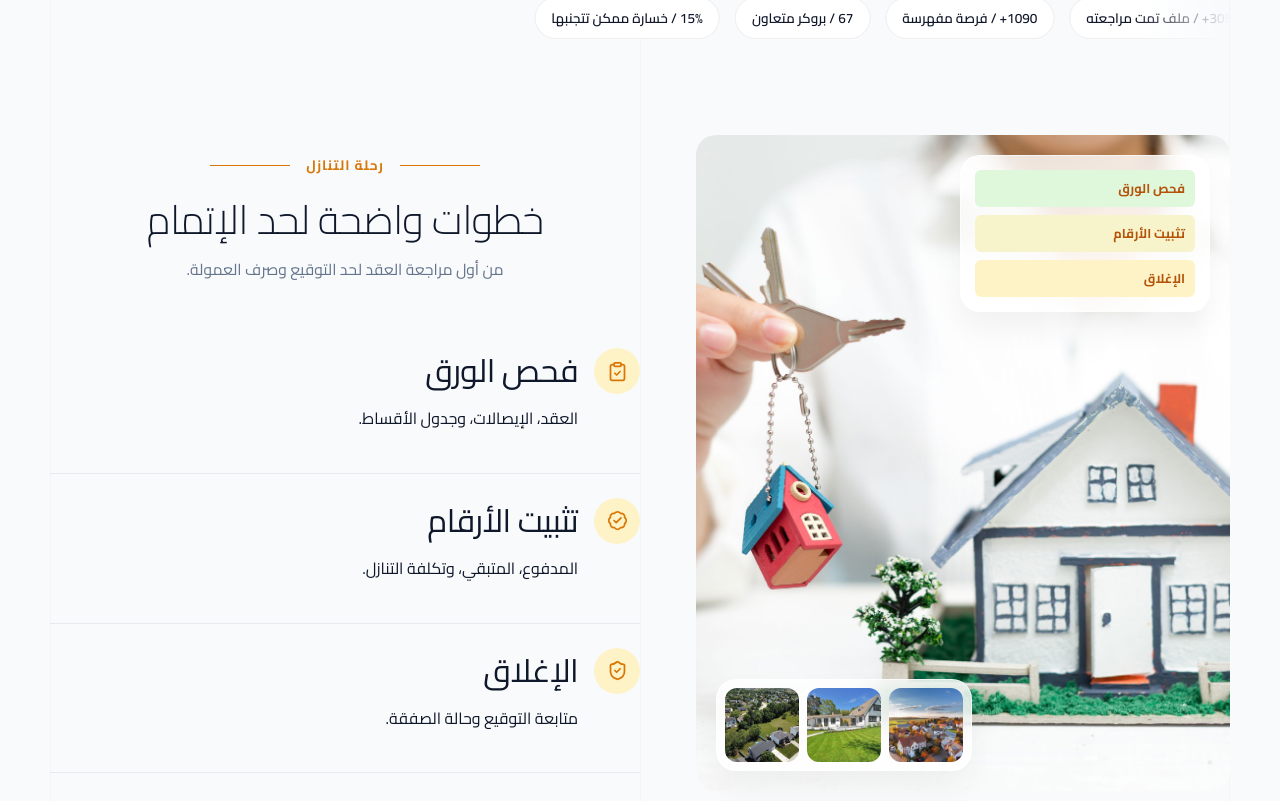
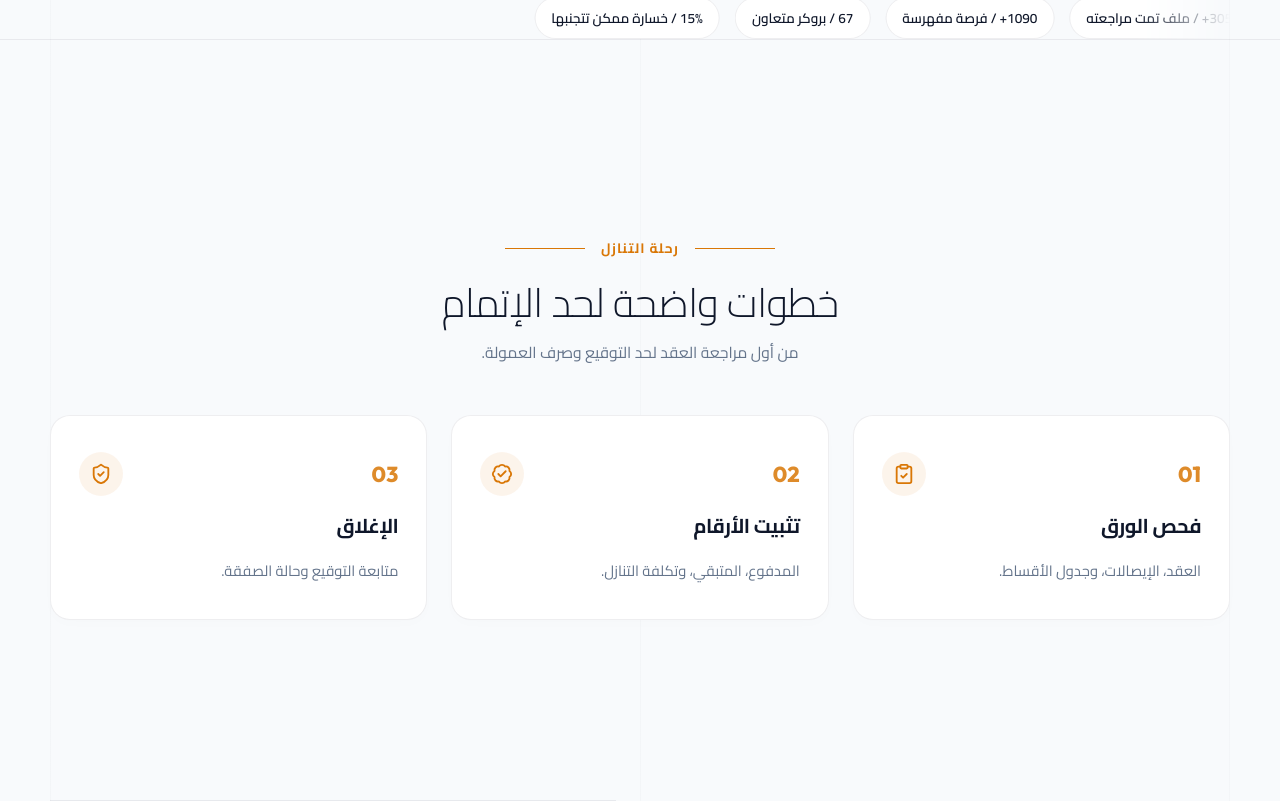
Before and after one commit to osamaaaaaaaaa/safqa_nawy, a React (Vite) app: page / in a window 1280 px wide. Shown: the part 7427-8228 px from the top of the page. Built offline with nearby package versions, Linux system fonts and the light colour scheme.

Commit message:
refactor: remove large image from process section and design clean centered steps grid layout

```diff
--- a/src/App.css
+++ b/src/App.css
@@ -1087,131 +1087,85 @@ h1, h2, h3, h4, h5, h6 {
 .market-strip span:nth-child(3) { animation-delay: 800ms; }
 .market-strip span:nth-child(4) { animation-delay: 1200ms; }
 
-/* Process Timeline Section */
+/* Process Timeline Section — Clean 3-Column Grid */
 .process-section {
-  display: grid;
-  gap: 36px;
-  width: min(1180px, calc(100% - 32px));
-  margin: 96px auto 0;
-}
-
-.process-image {
-  position: relative;
-}
-
-.process-image > img {
-  width: 100%;
-  height: 100%;
-  min-height: 400px;
-  object-fit: cover;
+  padding: 100px 0 80px;
+  background: var(--wash);
+  border-top: 1px solid var(--line);
+}
+
+.process-cards-grid {
+  display: grid;
+  grid-template-columns: 1fr;
+  gap: 24px;
+  margin-top: 48px;
+}
+
+@media (min-width: 760px) {
+  .process-cards-grid {
+    grid-template-columns: repeat(3, 1fr);
+  }
+}
+
+.process-card {
+  background: var(--paper);
+  border: 1px solid var(--line);
   border-radius: var(--radius-md);
-}
-
-.process-mosaic {
-  position: absolute;
-  inset: auto 20px 20px auto;
-  display: grid;
-  grid-template-columns: repeat(3, 74px);
-  gap: 8px;
-  padding: 8px;
-  background: rgba(255, 255, 255, 0.8);
-  border: 1px solid rgba(255, 255, 255, 0.6);
-  border-radius: var(--radius-md);
-  box-shadow: 0 15px 30px rgba(15, 23, 42, 0.05);
-  backdrop-filter: blur(12px);
-}
-
-[dir='rtl'] .process-mosaic {
-  inset: auto auto 20px 20px;
-}
-
-.process-mosaic img {
-  width: 74px;
-  height: 74px;
-  object-fit: cover;
-  border-radius: var(--radius-sm);
-}
-
-.process-document {
-  position: absolute;
-  inset: 20px auto auto 20px;
-  display: grid;
-  gap: 8px;
-  width: min(250px, calc(100% - 40px));
-  padding: 14px;
-  background: rgba(255, 255, 255, 0.8);
-  border: 1px solid rgba(255, 255, 255, 0.6);
-  border-radius: var(--radius-md);
-  box-shadow: 0 15px 30px rgba(15, 23, 42, 0.05);
-  backdrop-filter: blur(12px);
-}
-
-[dir='rtl'] .process-document {
-  inset: 20px 20px auto auto;
-}
-
-.process-document span {
-  min-height: 32px;
-  padding: 7px 10px;
-  color: var(--primary-deep);
-  background: var(--success-soft);
-  border-radius: var(--radius-xs);
-  font-size: 0.8rem;
-  font-weight: 700;
-  animation: documentPulse 3s ease-in-out infinite;
-}
-
-.process-document span:nth-child(2) { animation-delay: 500ms; }
-.process-document span:nth-child(3) { animation-delay: 1000ms; }
-
-.process-copy {
-  display: grid;
-  align-content: center;
-  padding: 18px 0;
-}
-
-.process-list {
-  display: grid;
+  padding: 36px 28px;
+  display: flex;
+  flex-direction: column;
   gap: 16px;
-}
-
-.process-item-row {
-  display: grid;
-  grid-template-columns: 46px 1fr;
-  gap: 16px;
-  padding: 18px;
-  border-bottom: 1px solid var(--line);
-  transition: all 250ms ease;
-}
-
-.process-item-row:hover {
-  border-bottom-color: var(--line-strong);
-  padding-left: 6px;
-}
-
-[dir='rtl'] .process-item-row:hover {
-  padding-left: 18px;
-  padding-right: 6px;
-}
-
-.process-item-icon-box {
-  width: 46px;
-  height: 46px;
+  transition: all 300ms cubic-bezier(0.16, 1, 0.3, 1);
+  box-shadow: 0 4px 12px rgba(15, 23, 42, 0.01);
+}
+
+.process-card:hover {
+  border-color: var(--primary);
+  box-shadow: 0 16px 36px rgba(15, 23, 42, 0.05);
+  transform: translateY(-4px);
+}
+
+.process-card-header {
+  display: flex;
+  align-items: center;
+  justify-content: space-between;
+}
+
+.process-card-num {
+  font-family: 'Outfit', sans-serif;
+  font-size: 1.35rem;
+  font-weight: 800;
   color: var(--primary);
-  background: var(--success-soft);
+  opacity: 0.85;
+}
+
+.process-card-icon-box {
+  width: 44px;
+  height: 44px;
   border-radius: 50%;
-  display: inline-grid;
+  background: rgba(217, 119, 6, 0.08);
+  color: var(--primary);
+  display: grid;
   place-items: center;
-  transition: all 300ms ease;
-}
-
-.process-item-row:hover .process-item-icon-box {
+  transition: transform 300ms ease;
+}
+
+.process-card:hover .process-card-icon-box {
   transform: scale(1.08);
-  box-shadow: 0 0 15px rgba(217, 119, 6, 0.2);
-}
-
-.process-item-row h2 {
-  color: var(--ink);
+}
+
+.process-card h3 {
+  font-size: 1.25rem;
+  font-weight: 700;
+  color: var(--ink);
+  margin: 0;
+}
+
+.process-card p {
+  font-size: 0.92rem;
+  color: var(--muted);
+  line-height: 1.7;
+  margin: 0;
 }
 
 /* Broker Metrics Box */
@@ -1720,10 +1674,7 @@ h1, h2, h3, h4, h5, h6 {
 }
 
 @media (min-width: 980px) {
-  .process-section {
-    grid-template-columns: 0.95fr 1.05fr;
-    gap: 56px;
-  }
+
 
   .hero-stage {
     grid-template-columns: 1fr; /* Centered hero takes full width */
--- a/src/App.tsx
+++ b/src/App.tsx
@@ -18,7 +18,7 @@ import {
   Heart,
 } from 'lucide-react'
 import './App.css'
-import { safqaAssetKeys, safqaAssets } from './config/safqaAssets'
+import { safqaAssets } from './config/safqaAssets'
 import { safqaLandingCopy } from './features/landing/safqaLandingCopy'
 import type { Locale } from './features/landing/safqaLandingTypes'
 
@@ -587,33 +587,26 @@ function App() {
           </div>
         </section>
 
-        {/* ─── PROCESS SECTION ─── */}
+        {/* ─── PROCESS SECTION — Clean Centered Steps Grid (No Image) ─── */}
         <section className="process-section" id="process">
-          <div className="process-image">
-            <img src={safqaAssets[safqaAssetKeys.about]} alt={copy.process.title} />
-            <div className="process-mosaic" aria-hidden="true">
-              <img src={safqaAssets[safqaAssetKeys.listingOne]} alt="" />
-              <img src={safqaAssets[safqaAssetKeys.listingTwo]} alt="" />
-              <img src={safqaAssets[safqaAssetKeys.listingThree]} alt="" />
+          <div className="process-inner section-frame">
+            <div className="section-heading section-heading--centered">
+              <span className="eyebrow">{copy.process.eyebrow}</span>
+              <h2 className="luxury-serif">{copy.process.title}</h2>
+              <p>{copy.process.body}</p>
             </div>
-            <div className="process-document" aria-hidden="true">
-              {copy.process.items.map((item) => (
-                <span key={item.title}>{item.title}</span>
-              ))}
-            </div>
-          </div>
-          <div className="process-copy">
-            <SectionHeading eyebrow={copy.process.eyebrow} title={copy.process.title} body={copy.process.body} />
-            <div className="process-list">
+
+            <div className="process-cards-grid">
               {copy.process.items.map((item, index) => {
                 const Icon = processIcons[index]
                 return (
-                  <article key={item.title} className="process-item-row">
-                    <span className="process-item-icon-box"><Icon size={21} /></span>
-                    <div>
-                      <h2 className="luxury-serif">{item.title}</h2>
-                      <p>{item.body}</p>
+                  <article key={item.title} className="process-card">
+                    <div className="process-card-header">
+                      <span className="process-card-num">0{index + 1}</span>
+                      <span className="process-card-icon-box"><Icon size={22} /></span>
                     </div>
+                    <h3 className="luxury-serif">{item.title}</h3>
+                    <p>{item.body}</p>
                   </article>
                 )
               })}
```
